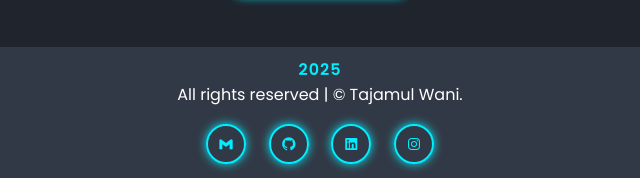
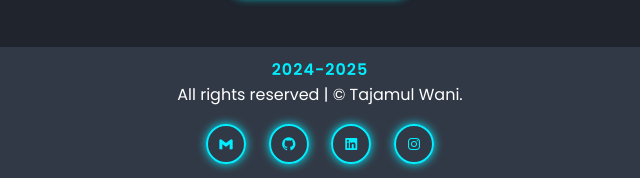
Before and after one commit to TAJAMUL11/Tajamul_Portfolio, a plain HTML site: page index.html in a window 1280 px wide. Shown: the part 4046-4224 px from the top of the page, 320-960 px from the left. Drawn offline with nearby package versions, Linux system fonts and the light colour scheme.

Commit message:
Updated Year in Footer

```diff
--- a/index.html
+++ b/index.html
@@ -3,7 +3,7 @@
   <head>
     <meta charset="UTF-8" />
     <meta name="viewport" content="width=device-width, initial-scale=1.0" />
-    <meta name="description" content="Tajamul Wani : A beautiful Portfolio of a web developer">
+    <meta name="description" content="Portfolio : A beautiful Portfolio of Tajamul Wani, aspiring full-stack developer">
     <title>TAJAMUL WANI -PORTFOLIO</title>
     <!-- boxicon link -->
     <link
--- a/index.js
+++ b/index.js
@@ -3,14 +3,14 @@ let navbar = document.querySelector(".navbar");
 const dateYear = document.querySelector(".year");
 let sections = document.querySelectorAll("section");
 let navLinks = document.querySelectorAll("header nav a");
-console.log(dateYear);
 
 menuIcon.onclick = () => {
   /* for on and off of the menu icons*/
   menuIcon.classList.toggle("bx-x");
   navbar.classList.toggle("active");
 };
-dateYear.innerHTML = new Date().getFullYear();
+let currentYear = new Date().getFullYear();
+dateYear.innerHTML = `2024-${currentYear}`
 
 window.onscroll = () => {
   sections.forEach((sec) => {
```
